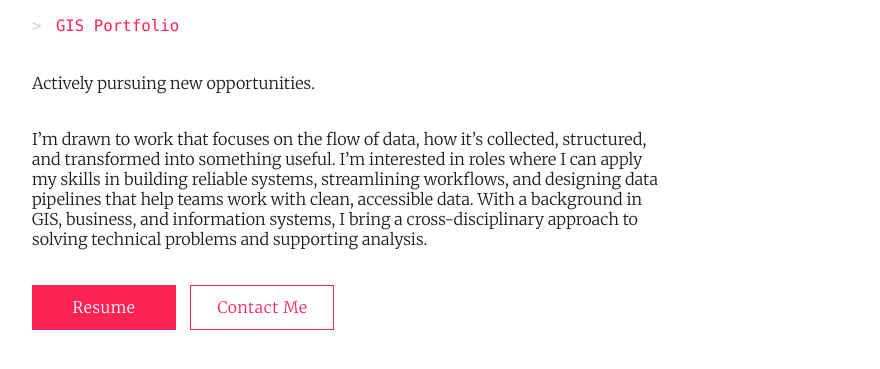
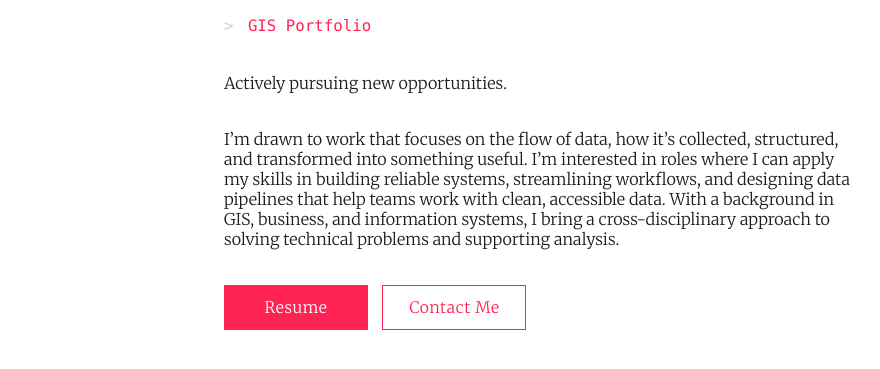
Before and after one commit to joshdesgagnes/gisportfolio, a plain HTML site: page index.html in a window 1280 px wide. Shown: the part 249-618 px from the top of the page, without its empty margins (196-1076 px from the left). Drawn offline with Linux system fonts and the light colour scheme.

Commit message:
Update style.css

```diff
--- a/style.css
+++ b/style.css
@@ -25,7 +25,7 @@ body {
   align-items: center;
   height: 100vh;
   width: 100vw;
-  padding-left: 15%;
+  padding-left: 30%;
 }
 
 /* Main Container */
```
